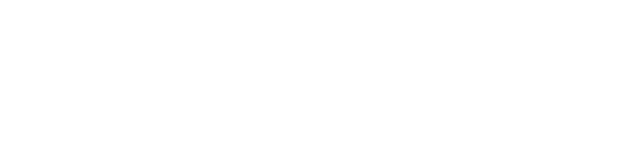
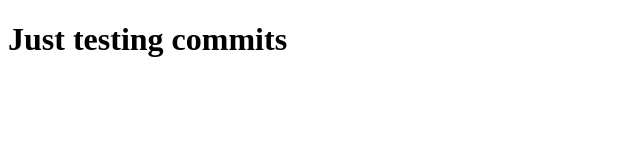
Before and after one commit to lbeagleeyes/IDBug, a plain HTML site: page index.html in a window 1280 px wide. Shown: the whole page, without its empty margins (0-640 px from the left). Drawn offline with Linux system fonts and the light colour scheme.

```diff
--- a/index.html
+++ b/index.html
@@ -9,6 +9,6 @@
     <script src="assets/javascript/app.js"></script>
 </head>
 <body>
-
+    <h1> Just testing commits</h1>
 </body>
 </html>
```
